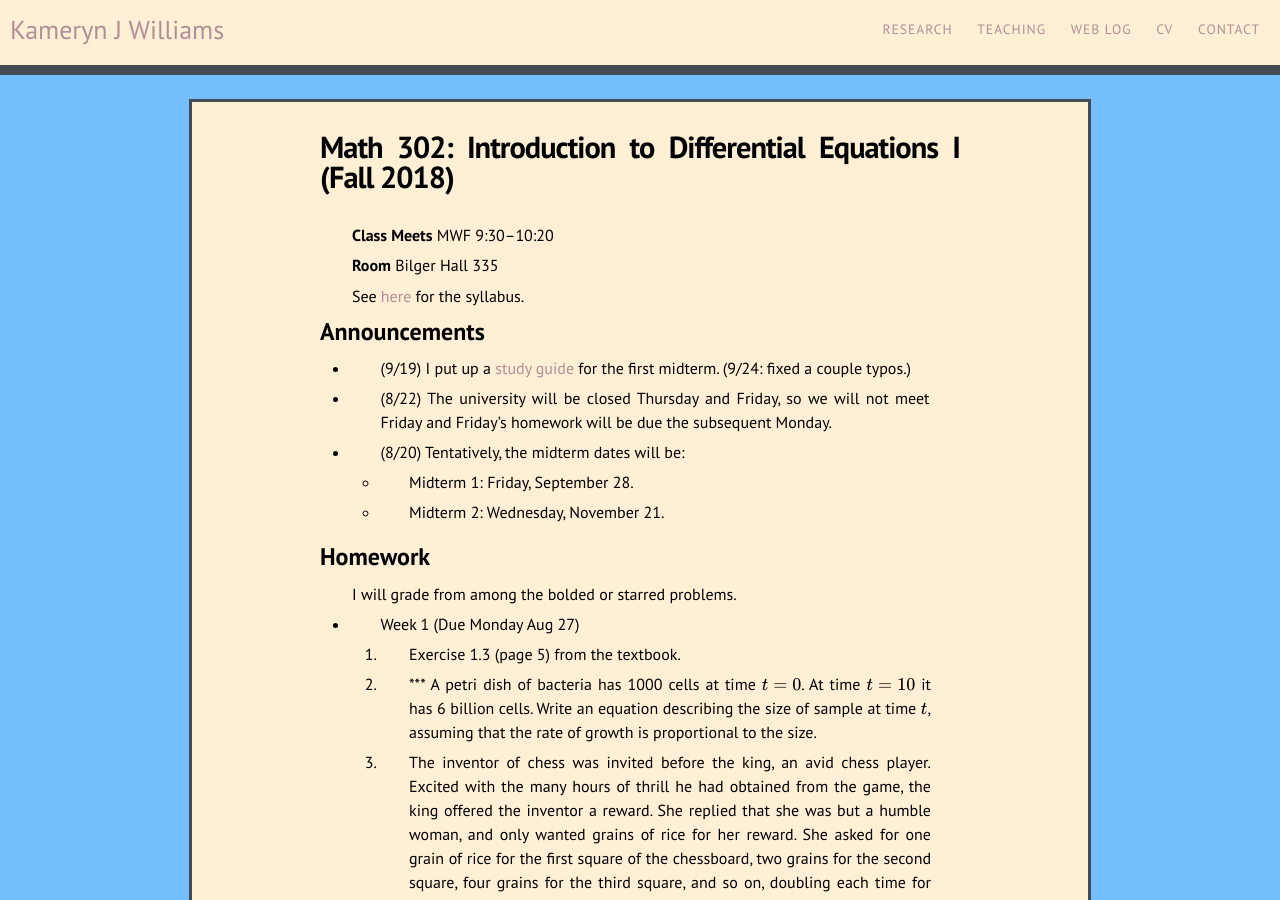
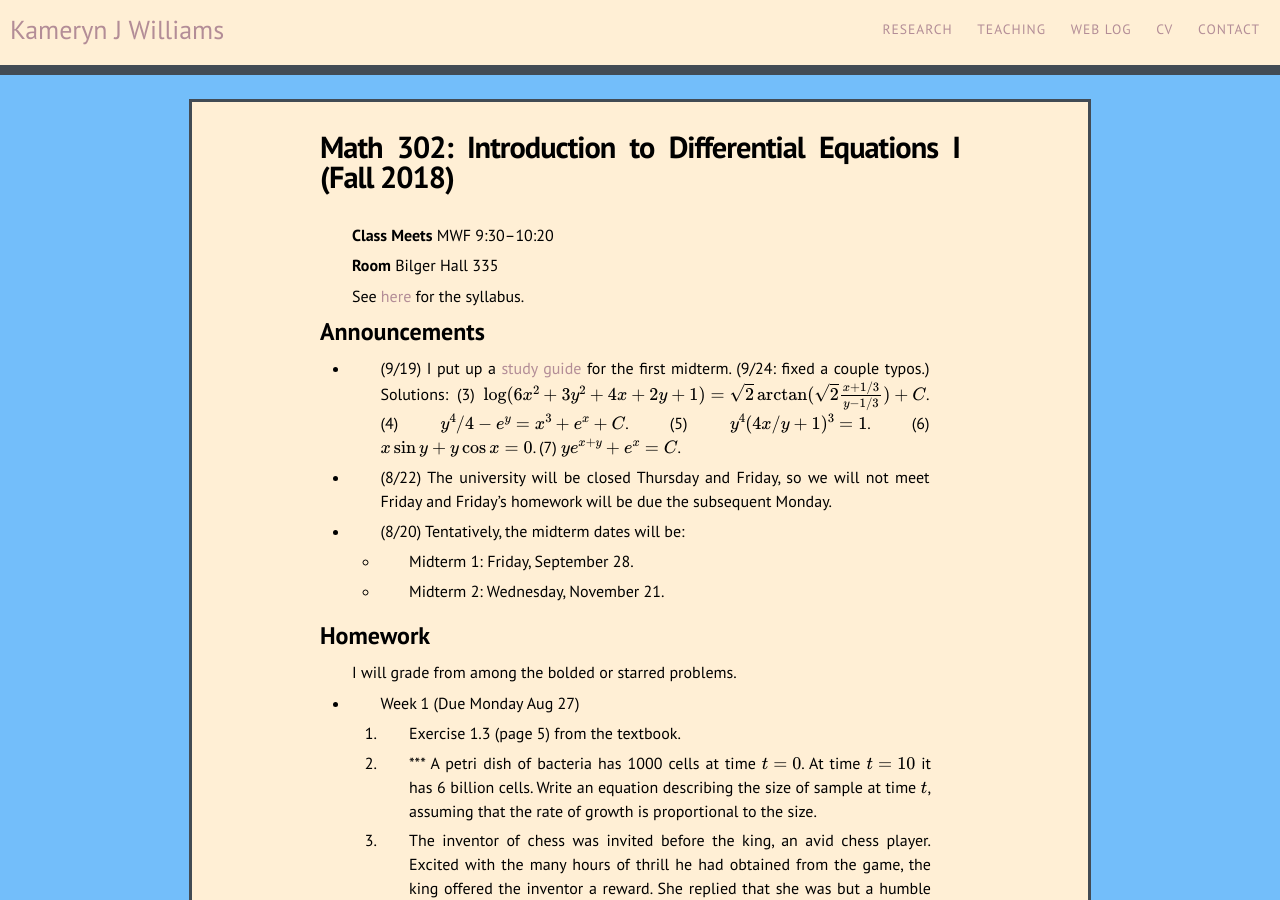
Before and after one commit to kamerynjw/kamerynjw.github.io, a Jekyll site: the page built from teaching/2018/math302.md, in a window 1280 px wide and 900 px high. Built offline with Jekyll 4.4.1, drawn with Linux system fonts in a browser that asks for light colours; nearby versions of some CDN libraries; formulas are drawn with MathJax 3.

Commit message:
added solutions to study guide for 302 exam 1

```diff
--- a/teaching/2018/math302.md
+++ b/teaching/2018/math302.md
@@ -13,7 +13,7 @@ See [here]({{ page.url }}syllabus) for the syllabus.
 Announcements
 -------------
 
-* (9/19) I put up a [study guide]({{ page.url }}sg1.pdf) for the first midterm. (9/24: fixed a couple typos.)
+* (9/19) I put up a [study guide]({{ page.url }}sg1.pdf) for the first midterm. (9/24: fixed a couple typos.) Solutions: (3) $\log(6x^2 + 3y^2 + 4x + 2y + 1) = \sqrt 2 \arctan(\sqrt 2 \frac{x+1/3}{y-1/3}) + C$. (4) $y^4/4 - e^y = x^3 + e^x + C$. (5) $y^4(4x/y + 1)^3 = 1$. (6) $x\sin y + y \cos x = 0$. (7) $ye^{x+y} + e^x = C$.
 
 * (8/22) The university will be closed Thursday and Friday, so we will not meet Friday and Friday's homework will be due the subsequent Monday.
 
```
